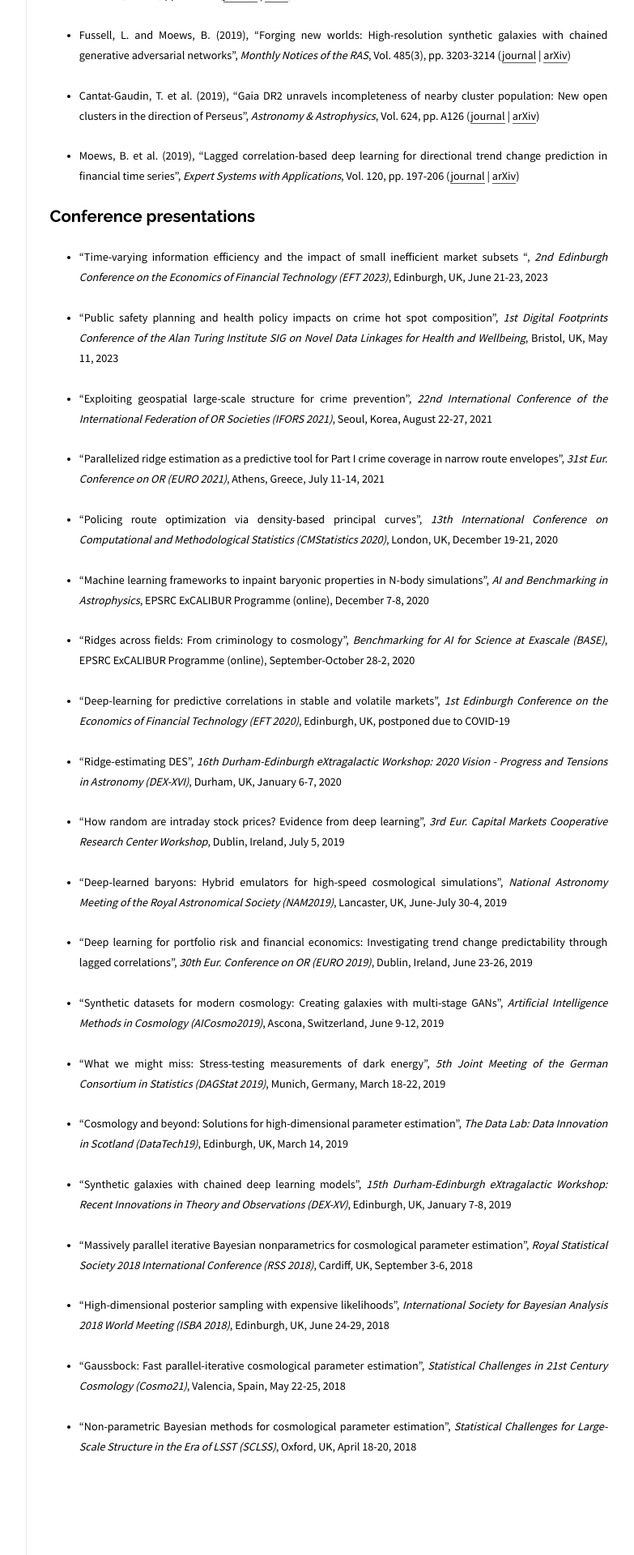
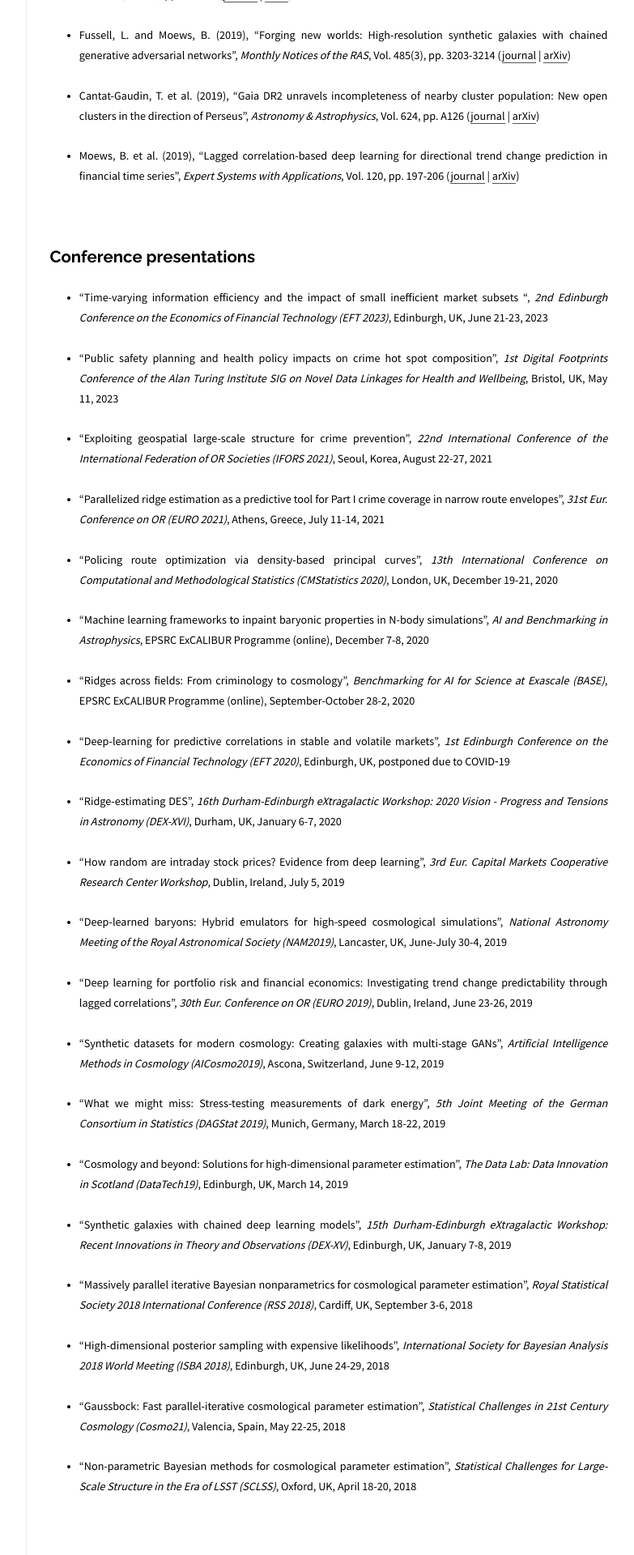
Before and after one commit to moews/moews.github.io, a Jekyll site: the page built from _posts/2017-03-25-publications.md, in a window 1280 px wide. Shown: the part 985-2905 px from the top of the page at 81% size, without its empty margins (326-1109 px from the left). Built offline with Jekyll 4.4.1, drawn with Linux system fonts in a browser that asks for light colours.

Commit message:
Update 2017-03-25-publications.md

```diff
--- a/_posts/2017-03-25-publications.md
+++ b/_posts/2017-03-25-publications.md
@@ -41,6 +41,9 @@ categories: posts
 <!--
 REMOVE CONFERENCES
 -->
+
+<div style="height:25px;font-size:1px;">&nbsp;</div>
+
 ## Conference presentations
 
 * <small>"Time-varying information efficiency and the impact of small inefficient market subsets ", _2nd Edinburgh Conference on the Economics of Financial Technology (EFT 2023)_, Edinburgh, UK, June 21-23, 2023
```
